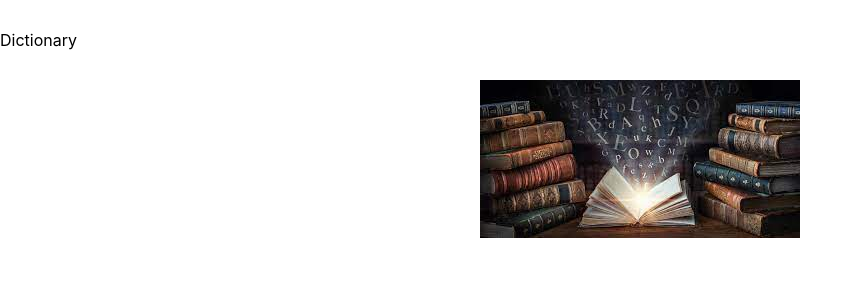
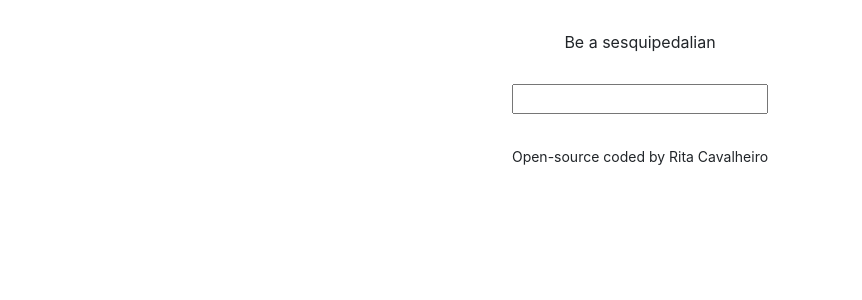
Before and after one commit to RitaCavalheiro/dictionary-project, a React (Create React App) app: page / in a window 1280 px wide. Shown: the top 300 px of the page, without its empty margins (0-862 px from the left). Built offline with nearby package versions, Linux system fonts and the light colour scheme.

Commit message:
Built form for word search and stored the value

```diff
--- a/public/index.html
+++ b/public/index.html
@@ -10,7 +10,13 @@
       content="Web site created using create-react-app"
     />
     <link rel="manifest" href="%PUBLIC_URL%/manifest.json" />
-    <title>📚 Dictionary 📚</title>
+    <link
+      href="https://cdn.jsdelivr.net/npm/bootstrap@5.1.3/dist/css/bootstrap.min.css"
+      rel="stylesheet"
+      integrity="sha384-1BmE4kWBq78iYhFldvKuhfTAU6auU8tT94WrHftjDbrCEXSU1oBoqyl2QvZ6jIW3"
+      crossorigin="anonymous"
+    />
+    <title>📚 Sesquipedalian Dictionary 📚</title>
   </head>
   <body>
     <noscript>You need to enable JavaScript to run this app.</noscript>
--- a/src/App.css
+++ b/src/App.css
@@ -1,9 +1,9 @@
 .App-header {
+  text-align: center;
   margin: 30px 0;
 }
 
-.book {
-  max-width: 600px;
-  display: block;
-  margin: 0 auto;
+footer {
+  text-align: center;
+  margin: 30px 0;
 }
--- a/src/App.js
+++ b/src/App.js
@@ -1,15 +1,17 @@
-import book from "./book.png";
+import React from "react";
 import "./App.css";
+import Dictionary from "./Dictionary";
 
 function App() {
   return (
     <div className="App">
-      <header className="App-header">Dictionary</header>
-      <img
-        src={book}
-        className="book img-fluid"
-        alt="book with letters comming out of it"
-      ></img>
+      <header className="App-header">Be a sesquipedalian</header>
+      <main>
+        <Dictionary />
+      </main>
+      <footer>
+        <small>Open-source coded by Rita Cavalheiro</small>
+      </footer>
     </div>
   );
 }
--- /dev/null
+++ b/src/Dictionary.css
@@ -0,0 +1,3 @@
+.Dictionary {
+  text-align: center;
+}
--- /dev/null
+++ b/src/Dictionary.js
@@ -0,0 +1,23 @@
+import React, { useState } from "react";
+import "./Dictionary.css";
+
+export default function Dictionary() {
+  let [keyword, setKeyword] = useState("");
+
+  function search(event) {
+    event.preventDefault();
+    alert(`Searching for ${keyword}...`);
+  }
+
+  function handleKeywordChange(event) {
+    setKeyword(event.target.value);
+  }
+
+  return (
+    <div className="Dictionary">
+      <form onSubmit={search}>
+        <input type="search" onChange={handleKeywordChange} />
+      </form>
+    </div>
+  );
+}
```
